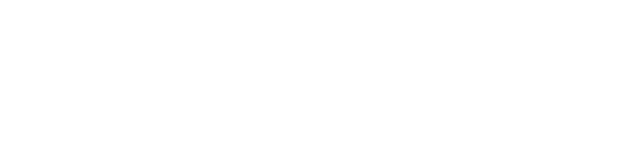
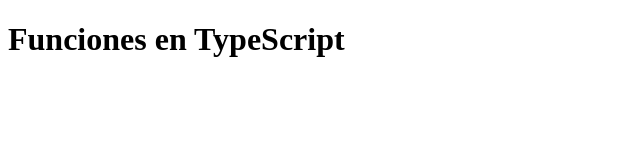
Before and after one commit to JSBM4573R/Starting-with-TypeScript, a plain HTML site: page index.html in a window 1280 px wide. Shown: the whole page, without its empty margins (0-640 px from the left). Drawn offline with Linux system fonts and the light colour scheme.

Commit message:
Update index.html

```diff
--- a/index.html
+++ b/index.html
@@ -7,6 +7,7 @@
     <title>Hola TypeScript</title>
 </head>
 <body>
+    <h1>Funciones en TypeScript</h1>
     <script src="funciones.js"></script>
 </body>
 </html>
```
